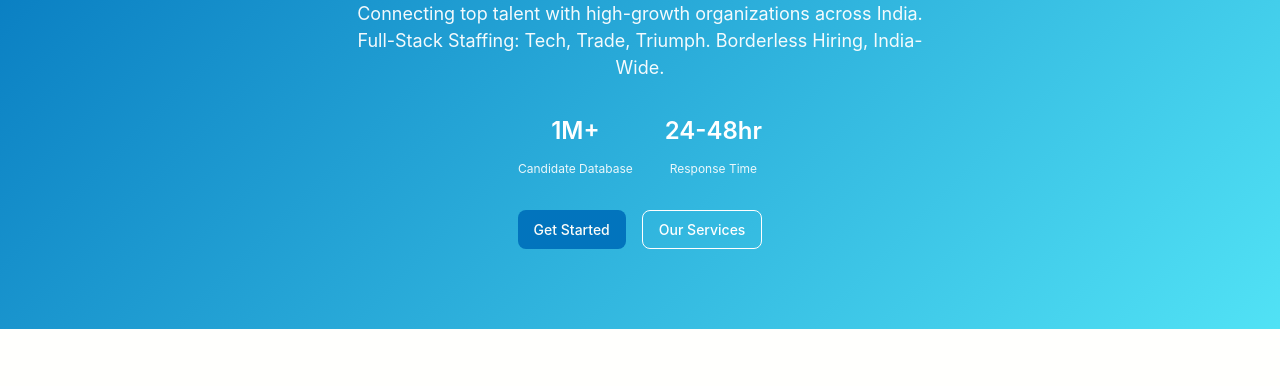
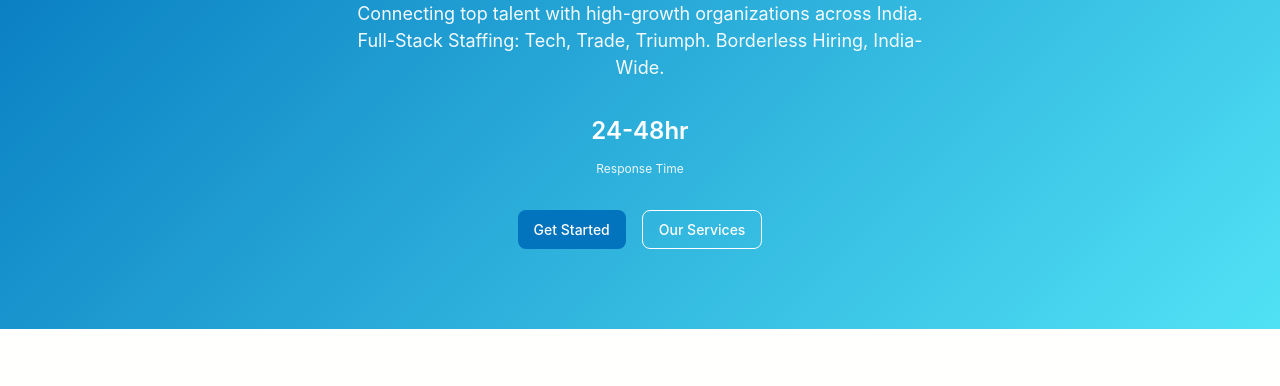
Before and after one commit to Vyse-Consultants/vyse-rec, a plain HTML site: page index.html in a window 1280 px wide. Shown: the part 277-663 px from the top of the page. Drawn offline with Linux system fonts and the light colour scheme; a web font is replaced by a local one.

Commit message:
Update index.html
removed 1M+ and database thing

```diff
--- a/index.html
+++ b/index.html
@@ -40,10 +40,6 @@
                     Full-Stack Staffing: Tech, Trade, Triumph. Borderless Hiring, India-Wide.
                 </p>
                 <div class="hero__stats">
-                    <div class="stat">
-                        <span class="stat__number">1M+</span>
-                        <span class="stat__label">Candidate Database</span>
-                    </div>
                     <div class="stat">
                         <span class="stat__number">24-48hr</span>
                         <span class="stat__label">Response Time</span>
```
